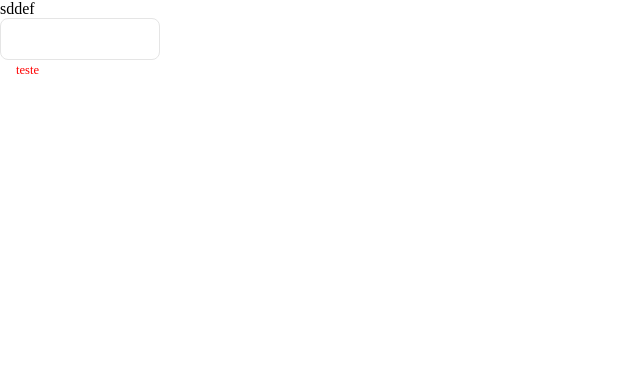
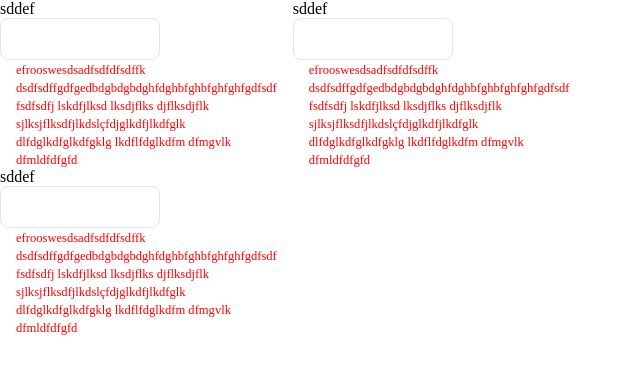
Before and after one commit to William-Reticena/component_library_vue, a Vue app: page / in a window 1280 px wide. Shown: the top 374 px of the page, without its empty margins (0-640 px from the left). Built offline with nearby package versions, Linux system fonts and the light colour scheme.

Commit message:
fix: words of error message now breaks

```diff
--- a/src/App.vue
+++ b/src/App.vue
@@ -1,6 +1,33 @@
 <template>
   <div>
-    <InputComponent v-model="model" label="sddef" disabled errorMessage="teste" error> </InputComponent>
+    <InputComponent
+      v-model="model"
+      label="sddef"
+      disabled
+      errorMessage="efrooswesdsadfsdfdfsdffk dsdfsdffgdfgedbdgbdgbdghfdghbfghbfghfghfgdfsdf fsdfsdfj lskdfjlksd lksdjflks djflksdjflk sjlksjflksdfjlkdslçfdjglkdfjlkdfglk dlfdglkdfglkdfgklg lkdflfdglkdfm dfmgvlk dfmldfdfgfd"
+      error
+    >
+    </InputComponent>
+    <InputComponent
+      v-model="model"
+      label="sddef"
+      disabled
+      errorMessage="efrooswesdsadfsdfdfsdffk dsdfsdffgdfgedbdgbdgbdghfdghbfghbfghfghfgdfsdf fsdfsdfj lskdfjlksd lksdjflks djflksdjflk sjlksjflksdfjlkdslçfdjglkdfjlkdfglk dlfdglkdfglkdfgklg lkdflfdglkdfm dfmgvlk dfmldfdfgfd"
+      error
+    >
+    </InputComponent>
+    {{ model }}
+  </div>
+
+  <div>
+    <InputComponent
+      v-model="model"
+      label="sddef"
+      disabled
+      errorMessage="efrooswesdsadfsdfdfsdffk dsdfsdffgdfgedbdgbdgbdghfdghbfghbfghfghfgdfsdf fsdfsdfj lskdfjlksd lksdjflks djflksdjflk sjlksjflksdfjlkdslçfdjglkdfjlkdfglk dlfdglkdfglkdfgklg lkdflfdglkdfm dfmgvlk dfmldfdfgfd"
+      error
+    >
+    </InputComponent>
     {{ model }}
   </div>
 </template>
--- a/src/components/library/Input/index.vue
+++ b/src/components/library/Input/index.vue
@@ -1,5 +1,5 @@
 <template>
-  <div class="input-container-wrapper-outer" :style="{ width: fullWidth ? '100%' : 'fit-content' }" @click="inputRef?.focus()">
+  <div class="input-container-wrapper-outer" :style="{ width: fullWidth ? '100%' : 'min-content' }" @click="inputRef?.focus()">
     <label :for="forLabel">{{ label }}</label>
 
     <div class="input-container-wrapper-inner" :class="{ [`input--${variant}`]: variant, ...classNames, 'input--disabled': disabled }" :style="{ height, width: fullWidth ? '100%' : width }">
```
